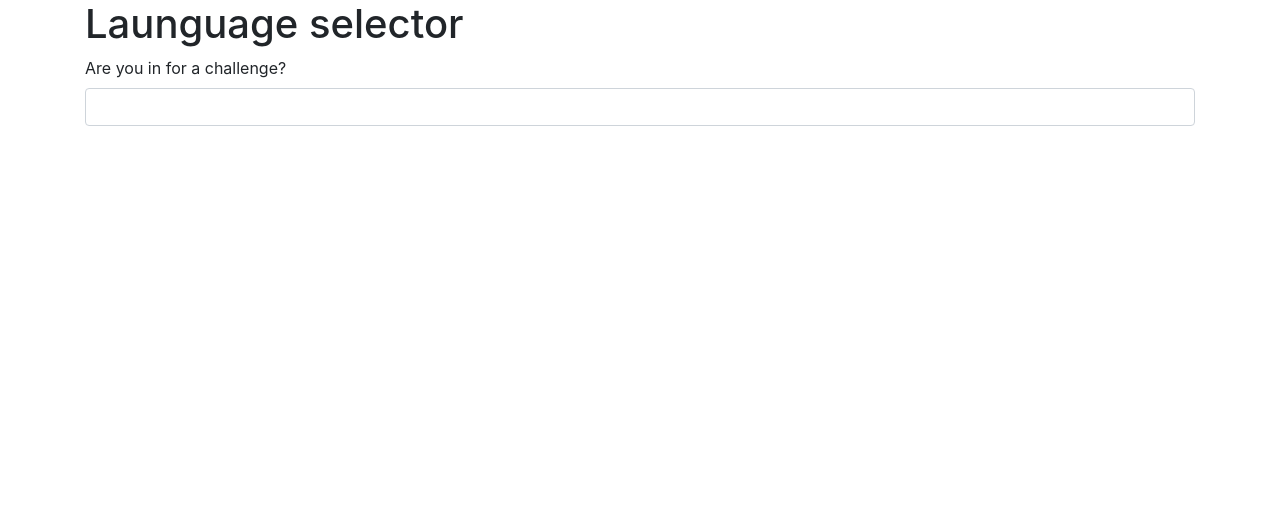
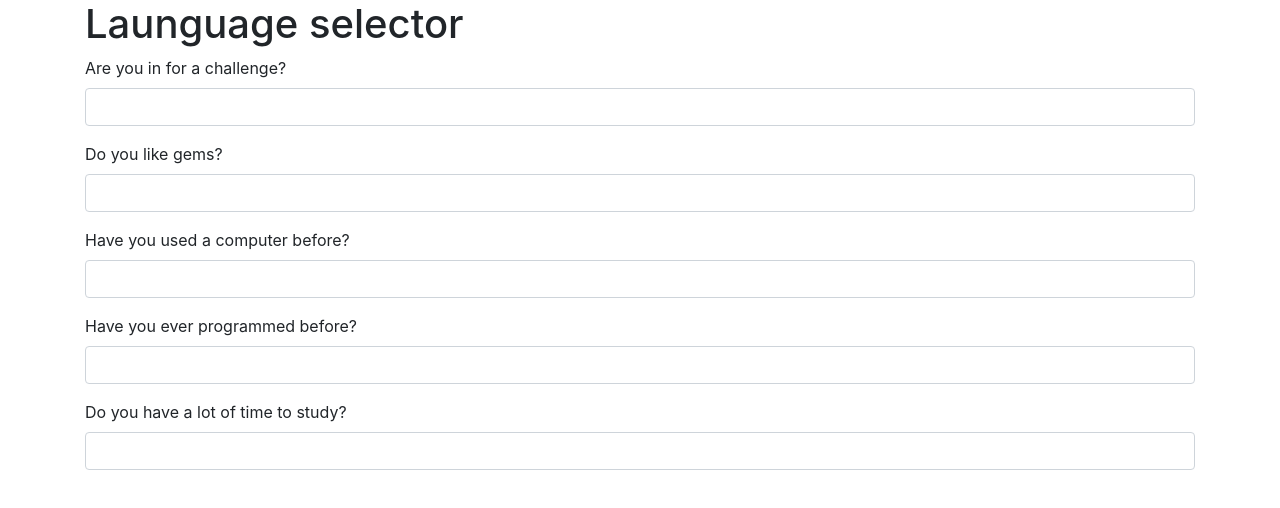
Before and after one commit to NoahWoodrum/Project2, a plain HTML site: page index.html in a window 1280 px wide. Drawn offline with nearby package versions, Linux system fonts and the light colour scheme.

Commit message:
have all questions done.

```diff
--- a/index.html
+++ b/index.html
@@ -18,6 +18,26 @@
     <label for="question1">Are you in for a challenge?</label>
     <input id="question1" class="form-control" type="text">
     </div>
+
+    <div class="form-group">
+    <label for="question2">Do you like gems?</label>
+    <input id="question2" class="form-control" type="text">
+    </div>
+
+    <div class="form-group">
+    <label for="question3">Have you used a computer before?</label>
+    <input id="question3" class="form-control" type="text">
+    </div>
+
+    <div class="form-group">
+    <label for="question4">Have you ever programmed before?</label>
+    <input id="question4" class="form-control" type="text">
+    </div>
+
+    <div class="form-group">
+    <label for="question5">Do you have a lot of time to study?</label>
+    <input id="question5" class="form-control" type="text">
+    </div>
   </form>
 
 </div>
```
